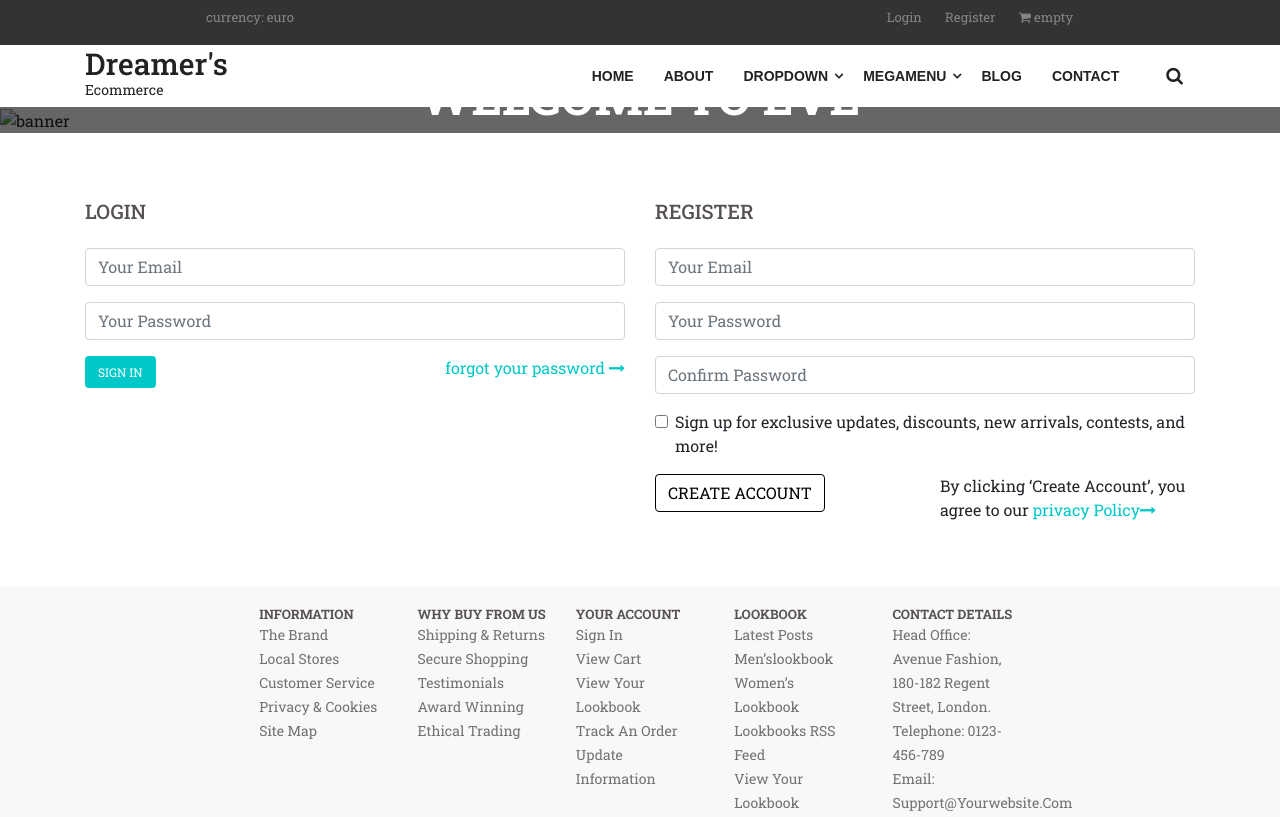
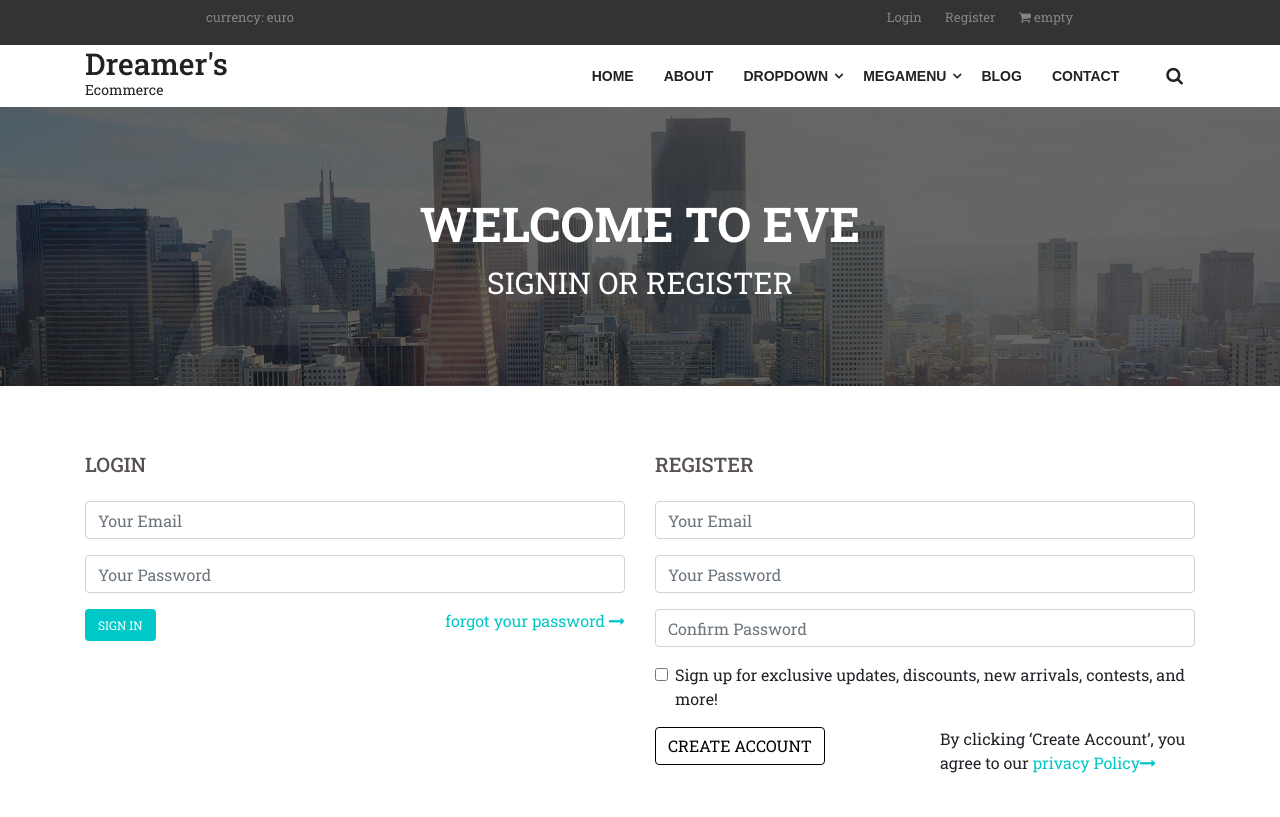
Before and after one commit to Rana022/b4ecommerce0.1, a plain HTML site: page pages/signup.html in a window 1280 px wide. Shown: the top 817 px of the page. Drawn offline with Linux system fonts and the light colour scheme; the site is published under a folder, as on GitHub Pages, so addresses that start at the root find nothing.

Commit message:
image link

```diff
--- a/pages/signup.html
+++ b/pages/signup.html
@@ -169,7 +169,7 @@
         <strong>welcome to eve</strong>
         <p>signin or register</p>
     </div>
-    <img src="/assets/img/singbg.jpg" alt="banner">
+    <img src="../assets/img/singbg.jpg" alt="banner">
 </div>
   <!-- banner-section end -->
   <!-- form -->
```
